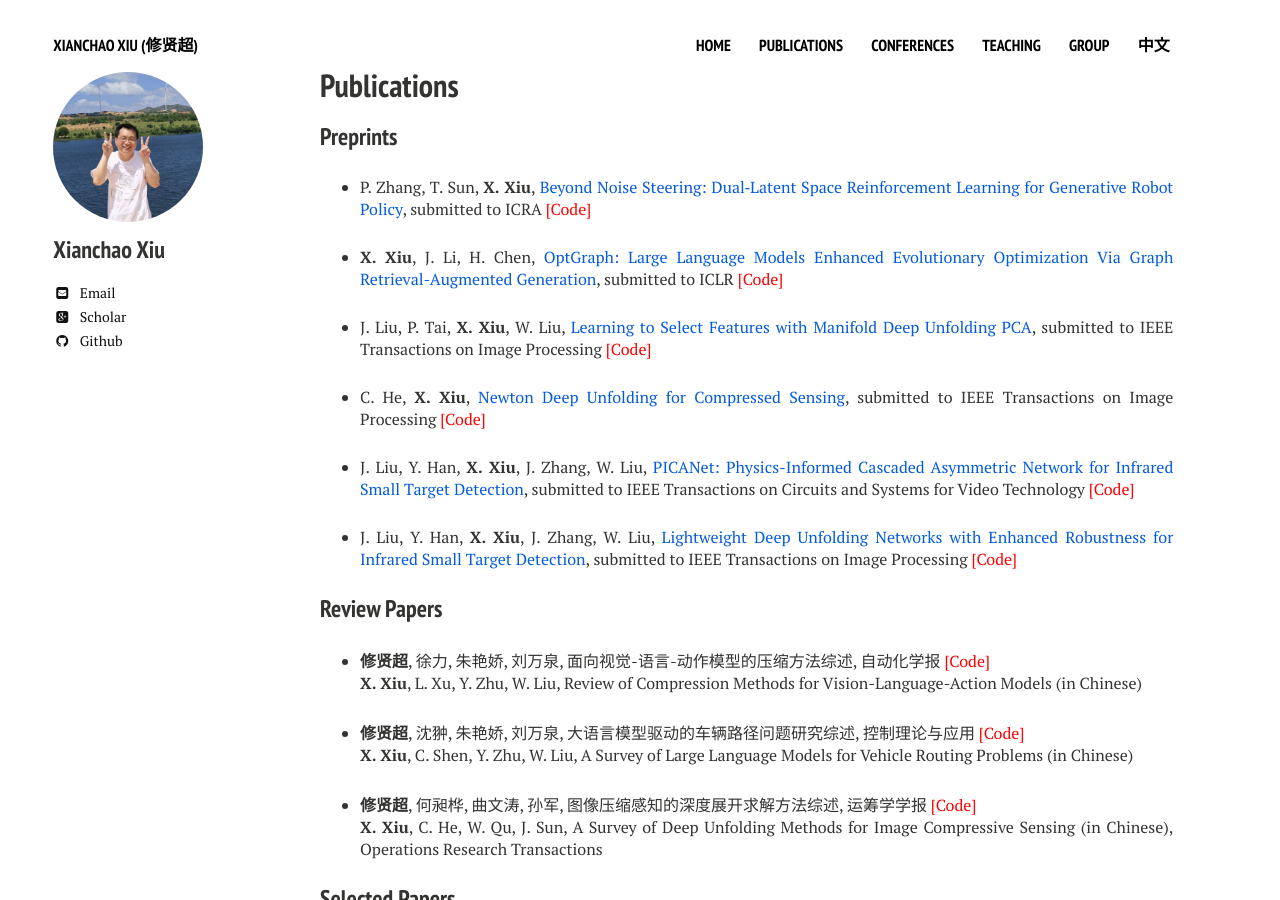
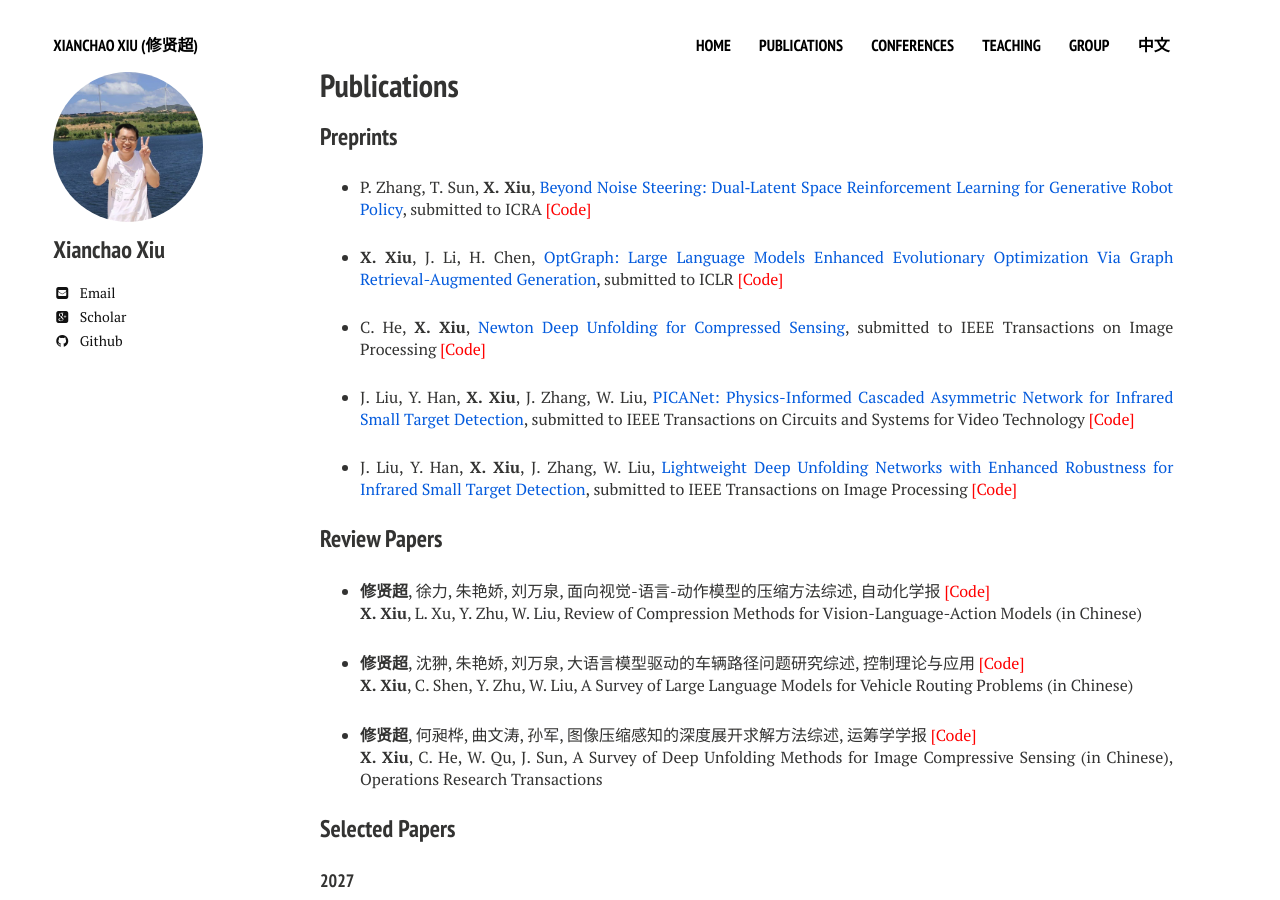
Before and after one commit to xianchaoxiu/xianchaoxiu.github.io, a Jekyll site: the page built from publications/index.md, in a window 1280 px wide and 900 px high. Built offline with Jekyll 4.4.1, drawn with Linux system fonts in a browser that asks for light colours; nearby versions of some CDN libraries.

Commit message:
Update index.md

```diff
--- a/publications/index.md
+++ b/publications/index.md
@@ -13,8 +13,6 @@ share: false
 * P. Zhang, T. Sun, <b>X. Xiu</b>, <a href="https://arxiv.org/abs/2609.11270" class="textlink" target="_blank">Beyond Noise Steering: Dual‑Latent Space Reinforcement Learning for Generative Robot Policy</a>, submitted to ICRA <a href="https://github.com/xianchaoxiu/DLSRL" class="textlink" target="_blank" style="color: red;">[Code]</a>
 
 * <b>X. Xiu</b>, J. Li, H. Chen, <a href="https://arxiv.org/abs/2607.27918" class="textlink" target="_blank">OptGraph: Large Language Models Enhanced Evolutionary Optimization Via Graph Retrieval-Augmented Generation</a>, submitted to ICLR <a href="https://github.com/xianchaoxiu/OptGraph" class="textlink" target="_blank" style="color: red;">[Code]</a>
-
-* J. Liu, P. Tai, <b>X. Xiu</b>, W. Liu, <a href="https://arxiv.org/abs/2609.14391" class="textlink" target="_blank">Learning to Select Features with Manifold Deep Unfolding PCA</a>, submitted to IEEE Transactions on Image Processing <a href="https://github.com/xianchaoxiu/MDUFS" class="textlink" target="_blank" style="color: red;">[Code]</a>
 
 * C. He, <b>X. Xiu</b>, <a href="https://arxiv.org/abs/2609.14391" class="textlink" target="_blank">Newton Deep Unfolding for Compressed Sensing</a>, submitted to IEEE Transactions on Image Processing <a href="https://github.com/xianchaoxiu/DNU-Net" class="textlink" target="_blank" style="color: red;">[Code]</a>
 
```
